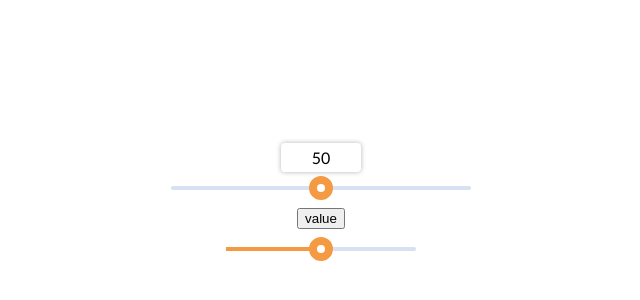
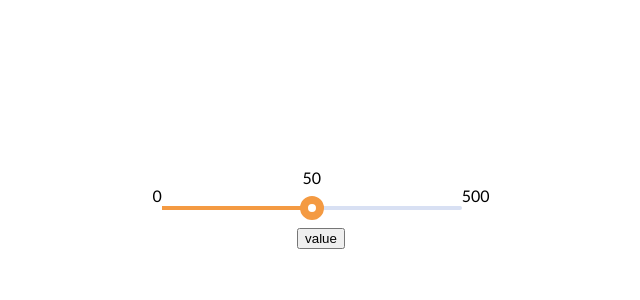
Before and after one commit to SVENmods/BankirosTest, a plain HTML site: page index.html in a window 1280 px wide. Shown: the part 182-482 px from the top of the page, without its empty margins (319-959 px from the left). Drawn offline with Linux system fonts and the light colour scheme.

Commit message:
made main range input

```diff
--- a/index.html
+++ b/index.html
@@ -8,16 +8,21 @@
      <title>BankirosTest</title>
 </head>
 <body>
+     <div class="range-wrapper">
+          <span>0</span>
      <div class="range-container">
-          <input type="range" name="range" id="range" min="0" max="100"/>
+          <input type="range" name="range" id="range" min="0" max="500" class="range-input"/>
           <label for="range">50</label>
+          <div class="progress"></div>
+     </div>
+     <span>500</span>
      </div>
      <button onclick="ALERTNUM()">value</button>
 
-     <div class="wrapper">
+     <!-- <div class="wrapper">
           <input type = "range" min = "0" max = "100" value = "50" class = "slider">
           <div class="progress"></div>
-     </div>
+     </div> -->
 <script src="../js/index.js"></script>
 </body>
 </html>
--- a/js/index.js
+++ b/js/index.js
@@ -26,10 +26,9 @@ function ALERTNUM (){
      alert(num1)
 }
 
-const slider = document.querySelector('.slider');
+const slider = document.querySelector('.range-input');
 const progress = document.querySelector('.progress');
 
 slider.oninput = function(){
-     progress.style.width = `${slider.value}%`
-
+     progress.style.width = `${slider.value/5}%`
 };
--- a/scss/style.scss
+++ b/scss/style.scss
@@ -16,11 +16,6 @@ body {
   margin: 0;
 }
 
-h2 {
-  position: absolute;
-  top: 10px;
-}
-
 .range-container {
   position: relative;
 }
@@ -29,6 +24,11 @@ input[type="range"] {
   width: 300px;
   margin: 18px 0;
   -webkit-appearance: none;
+  transition: opacity .2s;
+}
+
+input[type="range"]:hover{
+  opacity: 1;
 }
 
 input[type="range"]:focus {
@@ -44,7 +44,7 @@ input[type="range"] + label {
   padding: 5px 0;
   text-align: center;
   border-radius: 4px;
-  box-shadow: 0 0 5px rgba(0, 0, 0, 0.3);
+  user-select: none;
 }
 
 /* Chrome & Safari */
@@ -65,14 +65,16 @@ input[type="range"]::-webkit-slider-thumb {
   border: 8px solid #f49a42;
   margin-top: -10px;
   cursor: pointer;
+  position: relative;
+  z-index: 10;
 }
 
 /* Firefox */
 input[type="range"]::-moz-range-track {
-  background: purple;
+  background: #d8e0f3;
   border-radius: 4px;
   width: 100%;
-  height: 14px;
+  height: 4px;
   cursor: pointer;
 }
 
@@ -82,17 +84,19 @@ input[type="range"]::-moz-range-thumb {
   width: 24px;
   background: #fff;
   border-radius: 50%;
-  border: 1px solid purple;
-  margin-top: -7px;
+  border: 8px solid #f49a42;
+  margin-top: -10px;
   cursor: pointer;
+  position: relative;
+  z-index: 10;
 }
 
 /* IE */
 input[type="range"]::-ms-track {
-  background: purple;
+  background: #d8e0f3;
   border-radius: 4px;
   width: 100%;
-  height: 14px;
+  height: 4px;
   cursor: pointer;
 }
 
@@ -102,9 +106,11 @@ input[type="range"]::-ms-thumb {
   width: 24px;
   background: #fff;
   border-radius: 50%;
-  border: 1px solid purple;
-  margin-top: -7px;
+  border: 8px solid #f49a42;
+  margin-top: -10px;
   cursor: pointer;
+  position: relative;
+  z-index: 10;
 }
 
 //color path
@@ -113,7 +119,6 @@ input[type="range"]::-ms-thumb {
 .wrapper{
   width: 190px;
   position: relative;
-  z-index: 5;
     input{
     width: 100%;
   }
@@ -146,9 +151,20 @@ input[type="range"]::-ms-thumb {
 .progress{
   position: absolute;
   content:'';
-  width: 45%;
+  width: 50%;
   height: 4px;
   background-color: #f49a42;
-  top: calc(50% - 1.5px);
+  top: calc(50% - 2px);
   z-index: 1;
+  max-width: 100%;
 }
+
+.range-wrapper span{
+  position: relative;
+  top: -5%;
+}
+
+.range-wrapper{
+  display: flex;
+  flex-direction: row;
+}
```
Also changed, not shown: css/style.css.
